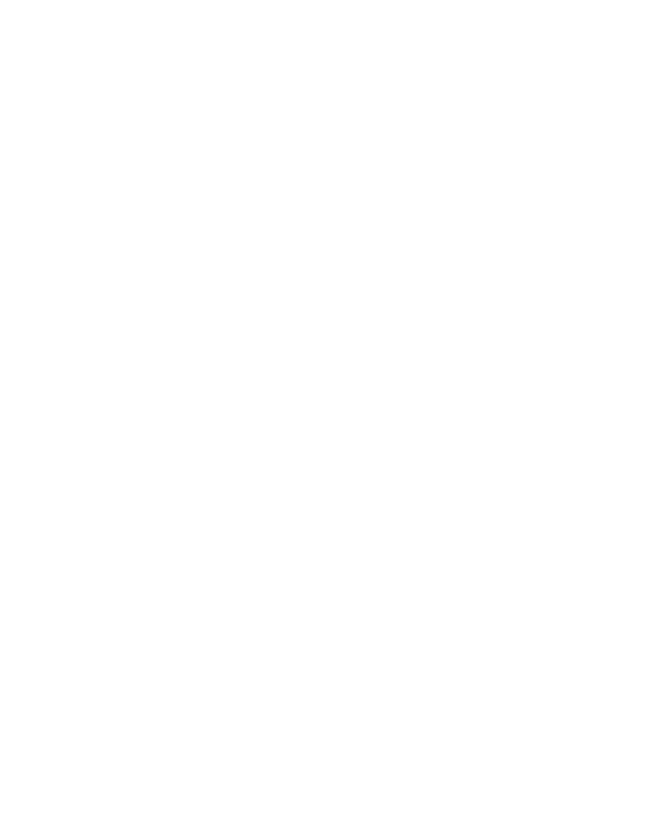
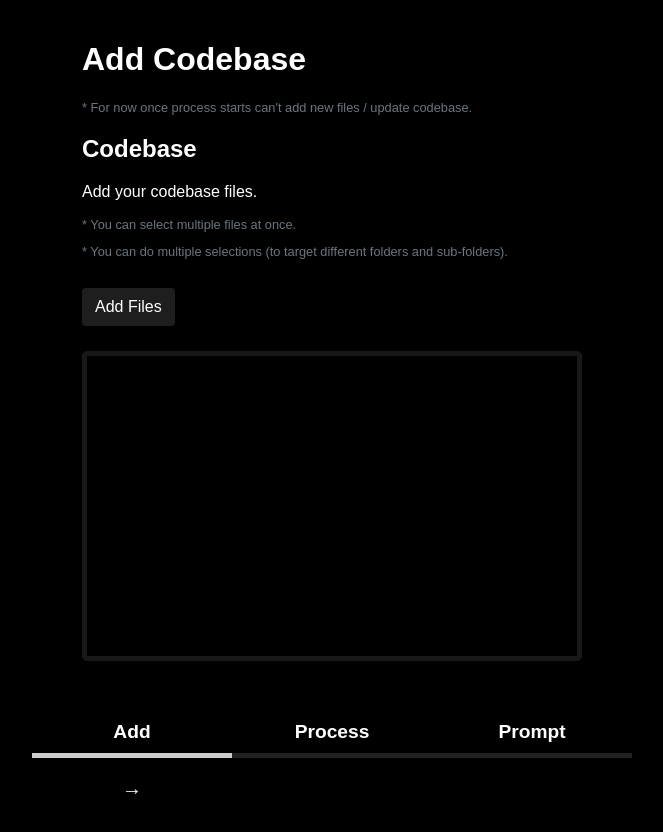
Before and after one commit to GuillaumeBergeronGeoffroy/gpt-legacy, a plain HTML site: page public/index.html in a window 1280 px wide. Shown: the whole page, without its empty margins (308-971 px from the left). Before the commit the page ends 800 px from the top, so only its background shows below. Drawn offline with Linux system fonts and the light colour scheme.

Commit message:
Add step 1 add files

```diff
--- /dev/null
+++ b/public/css/index.css
@@ -0,0 +1,59 @@
+* {
+  /* margin:0; */
+  /* padding:0; */
+}
+body {
+  margin: 0;
+  padding: 0;
+  font-family: sans-serif;
+  background: #000000;
+  color: #fff;
+  padding: 20px;
+}
+ul {
+  list-style: none;
+  padding: 0;
+  margin: 0;
+}
+.small {
+  font-size: 0.8em;
+}
+.text-muted {
+  color: #6c757d;
+}
+.mb-2 {
+  margin-bottom: 0.5rem;
+}
+.mt-2 {
+  margin-top: 0.5rem;
+}
+.mb-3 {
+  margin-bottom: 1rem;
+}
+.mt-3 {
+  margin-top: 1rem;
+}
+.hidden {
+  display: none;
+}
+.btn {
+  display: inline-block;
+  font-weight: 400;
+  color: #ffffff;
+  text-align: center;
+  vertical-align: middle;
+  cursor: pointer;
+  user-select: none;
+  background-color: #1e1e1e;
+  border: 1px solid transparent;
+  padding: 0.375rem 0.75rem;
+  font-size: 1rem;
+  line-height: 1.5;
+  border-radius: 0.25rem;
+  transition: color 0.15s ease-in-out, background-color 0.15s ease-in-out,
+    border-color 0.15s ease-in-out, box-shadow 0.15s ease-in-out;
+}
+.btn:hover {
+  background-color: #1c68db;
+  border-color: #ffffff;
+}
--- /dev/null
+++ b/public/css/loader.css
@@ -0,0 +1,20 @@
+#add-code-template {
+  margin: auto;
+  max-width: 500px;
+}
+#fileList {
+  height: 300px;
+  overflow: scroll;
+  border: 5px solid #181818;
+  margin-top: 25px;
+  border-radius: 5px;
+}
+#fileList li {
+  width: 100%;
+  padding: 17px;
+  font-size: 18px;
+  background: #101010;
+}
+#fileList li:hover {
+  background: #181818;
+}
--- /dev/null
+++ b/public/css/progress.css
@@ -0,0 +1,67 @@
+#progress-bar-template {
+  max-width: 600px;
+  margin: auto;
+  display: flex;
+  justify-content: space-between;
+  max-width: (100% - 40px);
+  margin: 0 auto;
+  padding: 0 20px;
+  margin-top: 50px;
+  margin-bottom: 100px;
+}
+.step {
+  width: 33.33%;
+  padding: 10px 0;
+  text-align: center;
+  color: #fff;
+  font-weight: 600;
+  font-size: 1.2rem;
+  /* background-color: #ccc; */
+  border-bottom: 5px solid #202020;
+  position: relative;
+  pointer-events: none;
+}
+.step.active {
+  opacity: 1;
+  border-bottom: 5px solid #ccc;
+  pointer-events: auto;
+}
+.step .next {
+  position: absolute;
+  bottom: -70px;
+  left: 50%;
+  transform: translateX(-50%);
+  cursor: pointer;
+  font-size: 20px;
+  transition: all 0.5s ease;
+  width: 100%;
+  text-align: center;
+  height: 70px;
+  line-height: 70px;
+  opacity: 0;
+  pointer-events: none;
+}
+.step.active .next {
+  opacity: 1;
+  pointer-events: auto;
+}
+.step.active .next:hover {
+  padding-left: 80px;
+  color: #3fbe46;
+}
+.step.active .next .go {
+  opacity: 0;
+  position: absolute;
+  transition: all 0.5s;
+  left: 40%;
+  transform: translateX(-40%);
+  color: #fff;
+}
+.step.active .next:hover .go {
+  opacity: 1;
+  left: 50%;
+  transform: translateX(-50%);
+}
+.step.active .next.error {
+  color: rgb(255, 0, 0);
+}
--- /dev/null
+++ b/public/domManager.js
@@ -0,0 +1,40 @@
+let domTree = {
+    id: 'body',
+    childNodes: []
+};
+let id = 0;
+
+function searchDomTree(id, currentDomTree = null) {
+    if(!currentDomTree) {
+        currentDomTree = domTree;
+    }
+    if(id == 'body') {
+        return domTree;
+    }
+    currentDomTree.childNodes.forEach((childNode) => {
+        if (childNode.id === id) {
+            return childNode;
+        } else {
+            return searchDomTree(id, childNode);
+        }
+    });
+}
+
+function addTemplate(templateName, template, appendElementTo = 'body') {
+    // add to dom
+    id++;
+    const templateElement = document.createElement('div');
+    templateElement.innerHTML = template;
+    templateElement.id = id;
+    document.querySelector(appendElementTo).appendChild(templateElement);
+    // add to domTree object (for future reinitialization of dom based on domTree)
+    let parent = searchDomTree(appendElementTo);
+    console.log(parent)
+    parent.childNodes.push({
+        id: id,
+        templateName: templateName,
+        template: template,
+        node: templateElement,
+        childNodes: []
+    });
+}
--- a/public/index.html
+++ b/public/index.html
@@ -4,6 +4,32 @@
     <meta charset="utf-8" />
     <meta name="viewport" content="width=device-width, initial-scale=1" />
     <title>GPT-LEGACY</title>
+    <!-- register css/index.css -->
+    <link rel="stylesheet" href="css/index.css" />
+    <link rel="stylesheet" href="css/loader.css" />
+    <link rel="stylesheet" href="css/progress.css" />
   </head>
-  <body></body>
+  <body>
+    <!-- add a step progress bar with 3 steps 1. Add code 2. Process Code 3. Prompt -->
+    <script src="domManager.js"></script>
+    <script src="loader.js"></script>
+    <script src="progress.js"></script>
+  </body>
 </html>
+
+<script>
+  let current_step = 1;
+  // if current step is set in local storage overwrite
+  try {
+    if (localStorage.getItem("current_step")) {
+      current_step = localStorage.getItem("current_step");
+    }
+  } catch (e) {
+    console.log("local storage not available");
+  }
+  window.addEventListener("load", () => {
+    registerFileUploadListener();
+    registerProgressBarListener();
+    setProgressBarActiveStep(current_step);
+  });
+</script>
--- /dev/null
+++ b/public/loader.js
@@ -0,0 +1,60 @@
+let files_data = {};
+
+const processContentTemplate = /*html*/ `
+    <div id="add-code-template">
+        <h1>Add Codebase</h1>
+        <p class="small text-muted">
+        * For now once process starts can't add new files / update codebase.
+        </p>
+        <div id="codebase-instruction">
+            <h2>Codebase</h2>
+            <p>Add your codebase files.</p>
+            <p class="small text-muted">* You can select multiple files at once.</p>
+            <p class="small text-muted">
+                * You can do multiple selections (to target different folders and
+                sub-folders).
+            </p>
+        </div>
+        <button class="btn btn-primary mt-3" onclick="document.getElementById('fileInput').click()">Add Files</button>
+        <input class=' hidden' type="file" id="fileInput" multiple />
+        <ul id="fileList"></ul>
+    </div>`;
+
+function registerFileUploadListener() {
+    //  create element with processContentTemplate and append it to body
+    addTemplate('add-code-template', processContentTemplate);
+
+    document.getElementById('fileInput').addEventListener('change', (event) => {
+        const files = event.target.files;
+        const fileList = document.getElementById('fileList');
+        files_data = {};
+
+        for (let i = 0; i < files.length; i++) {
+            const file = files[i];
+            const fileExtension = file.name.split('.').pop();
+
+            const reader = new FileReader();
+            reader.onload = (e) => {
+                const fileContent = e.target.result;
+                files_data[file.name] = {
+                    title: file.name,
+                    extension: fileExtension,
+                    content: fileContent,
+                };
+
+                const listItem = document.createElement('li');
+                listItem.innerHTML = `Title: ${file.name} | Extension: ${fileExtension}`;
+                listItem.onclick = () => {
+                    // remove dom element and remove from files_data
+                    delete files_data[file.name];
+                    listItem.remove();
+                };
+                fileList.appendChild(listItem);
+
+                console.log(`File: ${file.name}\nContent:\n${fileContent}\n\n`);
+            };
+
+            reader.readAsText(file);
+        }
+    });
+}
--- /dev/null
+++ b/public/progress.js
@@ -0,0 +1,37 @@
+const progressBarTemplate = /*html*/
+    `<div>
+        <div id='progress-bar-template'>
+            <div class="step">
+                Add
+                <span class='next'>
+                    <span class='go'>
+                        Go
+                    </span>
+                    →
+                </span>
+            </div>
+            <div class="step">
+                Process
+                <span class='next'>
+                    <span class='go'>
+                        Go
+                    </span>
+                    →
+                </span>
+            </div>
+            <div class="step">Prompt</div>
+        </div>
+    </div>`
+
+    function registerProgressBarListener() {
+        addTemplate('progress-bar-template', progressBarTemplate);
+    }
+
+    function setProgressBarActiveStep(step) {
+        const progressBar = document.getElementById('progress-bar-template');
+        const steps = progressBar.childNodes;
+        steps.forEach((step) => {
+            step.classList && step.classList.remove('active');
+        });
+        steps[step].classList.add('active');
+    }
```
